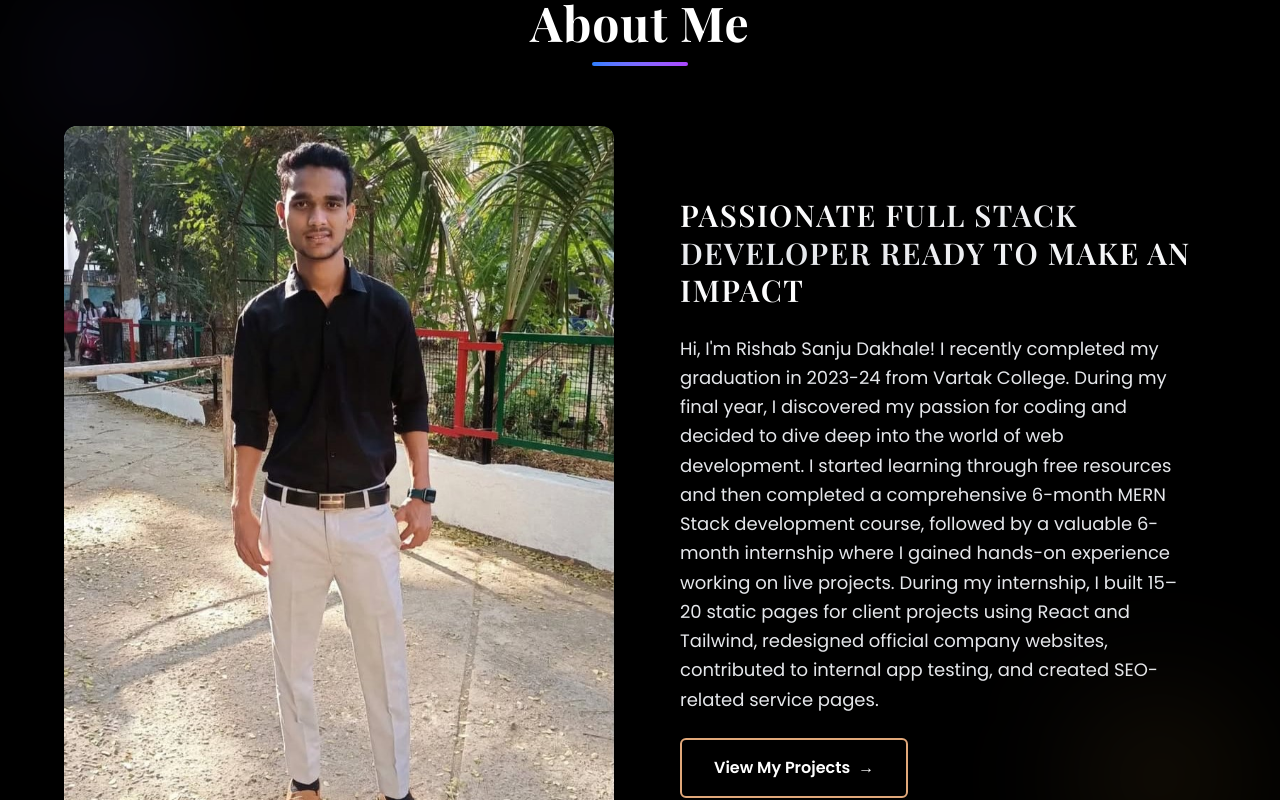
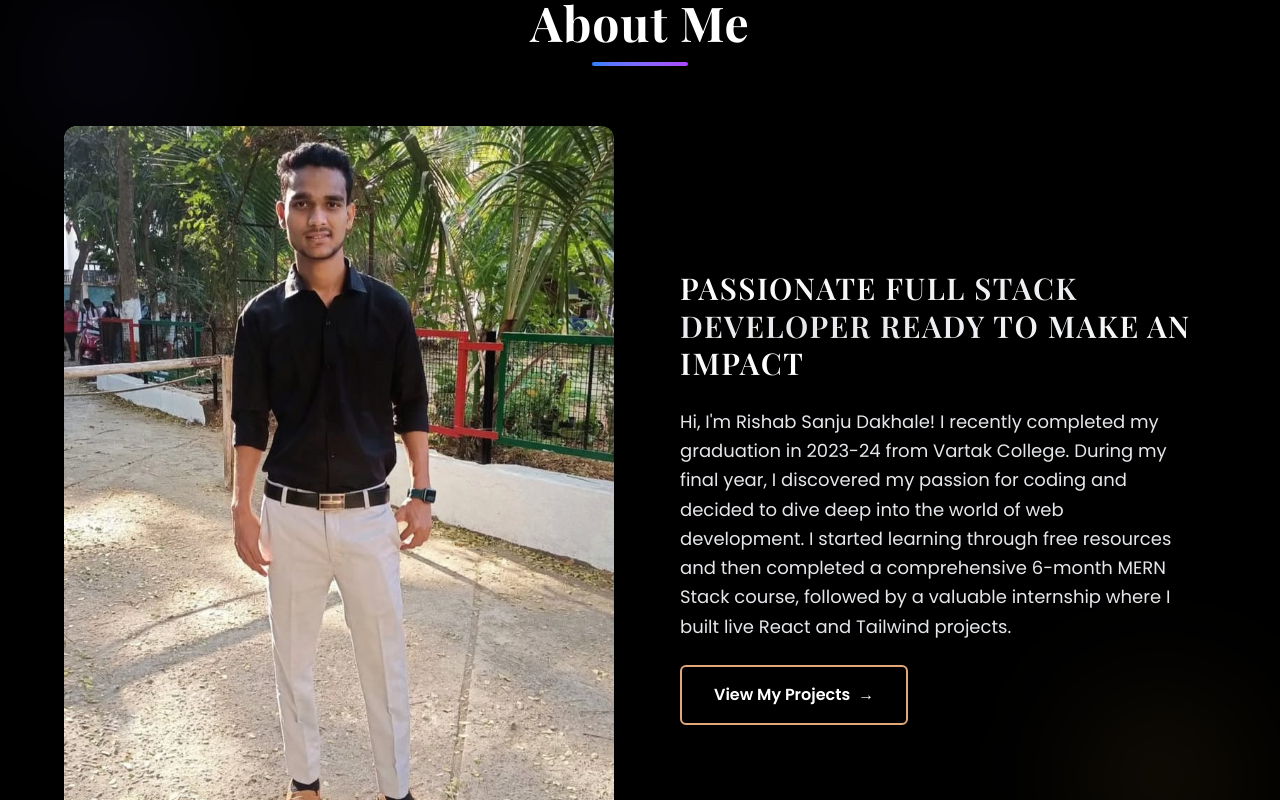
Before and after one commit to rishab4242/My_Portfolio_website, a React (Vite) app in the folder frontend/: page / in a window 1280 px wide. Shown: the part 880-1680 px from the top of the page. Built offline with nearby package versions, Linux system fonts and the light colour scheme; a web font is replaced by a local one.

Commit message:
changes updated

```diff
--- a/frontend/src/components/Home/AboutSection.jsx
+++ b/frontend/src/components/Home/AboutSection.jsx
@@ -1,63 +1,30 @@
-import React, { useEffect } from "react";
-import { motion, useAnimation } from "framer-motion";
-import { useInView } from "react-intersection-observer";
+import React from "react";
+import { motion } from "framer-motion";
 
 export default function AboutSection() {
-  // Text & heading animations
   const fadeInUp = {
     hidden: { opacity: 0, y: 40 },
-    visible: {
-      opacity: 1,
-      y: 0,
-      transition: { duration: 0.8, ease: "easeOut" },
-    },
-  };
-
-  const fadeInLeft = {
-    hidden: { opacity: 0, x: -50 },
-    visible: {
-      opacity: 1,
-      x: 0,
-      transition: { duration: 0.8, ease: "easeOut" },
-    },
+    visible: { opacity: 1, y: 0, transition: { duration: 0.8, ease: "easeOut" } },
   };
 
   const fadeInRight = {
     hidden: { opacity: 0, x: 50 },
+    visible: { opacity: 1, x: 0, transition: { duration: 0.8, ease: "easeOut" } },
+  };
+
+  // Smooth fade-left animation for image only (no flicker)
+  const fadeInLeft = {
+    hidden: { opacity: 0, x: -40 },
     visible: {
       opacity: 1,
       x: 0,
-      transition: { duration: 0.8, ease: "easeOut" },
-    },
-  };
-
-  // Image controls
-  const controls = useAnimation();
-  const [ref, inView] = useInView({ threshold: 0.3, triggerOnce: true });
-
-  useEffect(() => {
-    if (inView) controls.start("visible");
-  }, [controls, inView]);
-
-  // 🔹 Image fade-left animation (smooth)
-  const imageVariant = {
-    hidden: { opacity: 0, x: -60 },
-    visible: {
-      opacity: 1,
-      x: 0,
-      transition: {
-        duration: 1,
-        ease: [0.25, 0.1, 0.25, 1],
-      },
+      transition: { duration: 1.1, ease: "easeOut" },
     },
   };
 
   return (
-    <div
-      className="bg-black text-white py-10 overflow-hidden relative"
-      id="about"
-    >
-      {/* Heading */}
+    <div className="bg-black text-white py-10 overflow-hidden relative" id="about">
+      {/* Main Heading */}
       <div className="text-center py-10">
         <motion.h2
           variants={fadeInUp}
@@ -78,28 +45,31 @@ export default function AboutSection() {
         />
       </div>
 
-      {/* Section */}
+      {/* Section 1 */}
       <div className="grid grid-cols-1 md:grid-cols-2 md:gap-20 gap-15 items-center px-4 md:px-16 py-5">
-        {/* Left Image (fade-left) */}
-        <motion.div
-          ref={ref}
-          variants={imageVariant}
-          initial="hidden"
-          animate={controls}
-          className="w-full h-full bg-gray-900 md:w-[550px] rounded-xl shadow-lg relative overflow-hidden group"
-        >
-          <img
+        {/* Image — No flicker, no background div */}
+        <div className="relative w-full h-full md:w-[550px] rounded-xl shadow-lg overflow-hidden group">
+          <motion.img
             src="/me1.jpg"
             alt="Section 1"
+            variants={fadeInLeft}
+            initial="hidden"
+            whileInView="visible"
+            viewport={{ once: true, amount: 0.25 }}
+            style={{
+              willChange: "transform, opacity",
+              transform: "translate3d(0,0,0)",
+              backfaceVisibility: "hidden",
+            }}
             className="w-full h-full object-cover rounded-xl transition-all duration-700 ease-out group-hover:brightness-110"
           />
 
-          {/* Hover overlay */}
+          {/* Gradient hover overlay */}
           <div className="absolute inset-0 bg-gradient-to-t from-black/60 via-transparent to-transparent opacity-0 group-hover:opacity-100 transition-opacity duration-700 rounded-xl"></div>
 
-          {/* Glow border */}
+          {/* Decorative border glow on hover */}
           <div className="absolute inset-0 rounded-xl border-2 border-transparent group-hover:border-[#e1a87a]/50 group-hover:shadow-lg group-hover:shadow-[#e1a87a]/20 transition-all duration-700"></div>
-        </motion.div>
+        </div>
 
         {/* Right Text */}
         <motion.div
@@ -121,16 +91,11 @@ export default function AboutSection() {
               in 2023-24 from Vartak College. During my final year, I discovered
               my passion for coding and decided to dive deep into the world of
               web development. I started learning through free resources and
-              then completed a comprehensive 6-month MERN Stack development
-              course, followed by a valuable 6-month internship where I gained
-              hands-on experience working on live projects. During my
-              internship, I built 15–20 static pages for client projects using
-              React and Tailwind, redesigned official company websites,
-              contributed to internal app testing, and created SEO-related
-              service pages.
+              then completed a comprehensive 6-month MERN Stack course, followed
+              by a valuable internship where I built live React and Tailwind
+              projects.
             </p>
 
-            {/* Subtle background animation */}
             <div className="absolute -inset-4 bg-gradient-to-r from-blue-500/5 to-purple-500/5 rounded-lg opacity-0 hover:opacity-100 transition-opacity duration-500 -z-10"></div>
           </div>
 
@@ -146,20 +111,17 @@ export default function AboutSection() {
               href="#projects"
               className="relative inline-block px-8 py-4 border-2 border-[#e1a87a] text-white rounded-md bg-transparent overflow-hidden transition-all duration-300 hover:text-black hover:scale-105 hover:shadow-lg hover:shadow-[#e1a87a]/25 group"
             >
-              <span className="absolute inset-0 bg-[#e1a87a] transform -translate-x-full group-hover:translate-x-0 transition-transform duration-300 ease-out"></span>
-
+              <span className="absolute inset-0 bg-[#e1a87a] transform -translate-x-full group-hover:translate-x-0 transition-transform duration-300 ease-out" />
               <span className="relative z-10 flex items-center gap-2 font-semibold">
                 View My Projects
-                <span className="transform group-hover:translate-x-1 transition-transform duration-300">
-                  →
-                </span>
+                <span className="transform group-hover:translate-x-1 transition-transform duration-300">→</span>
               </span>
             </a>
           </motion.div>
         </motion.div>
       </div>
 
-      {/* Background elements */}
+      {/* Background decorations */}
       <div className="absolute top-20 left-10 w-32 h-32 bg-gradient-to-br from-blue-500/10 to-purple-500/10 rounded-full blur-3xl"></div>
       <div className="absolute bottom-20 right-10 w-40 h-40 bg-gradient-to-br from-[#e1a87a]/10 to-yellow-500/10 rounded-full blur-3xl"></div>
     </div>
```
